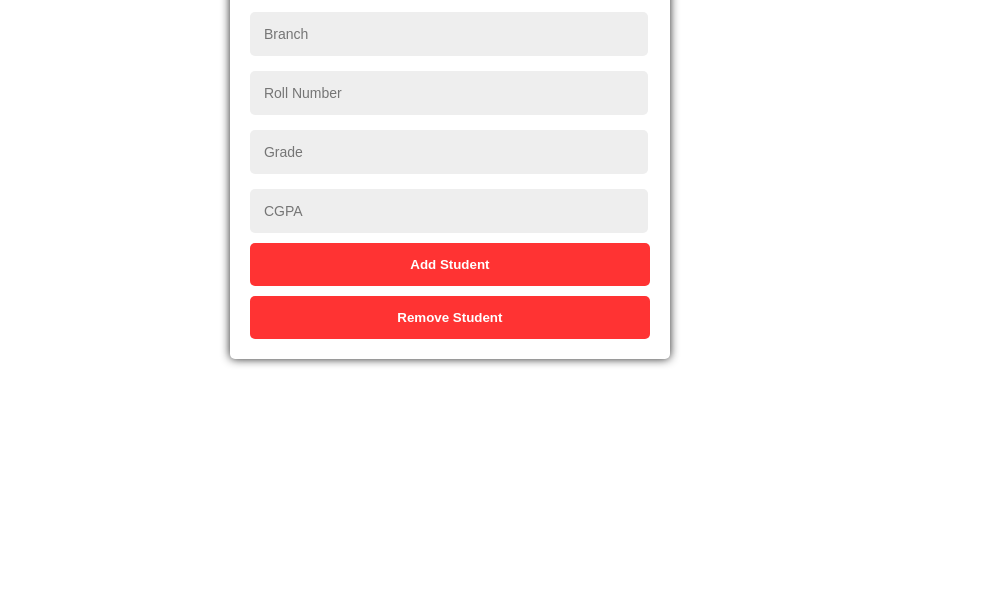
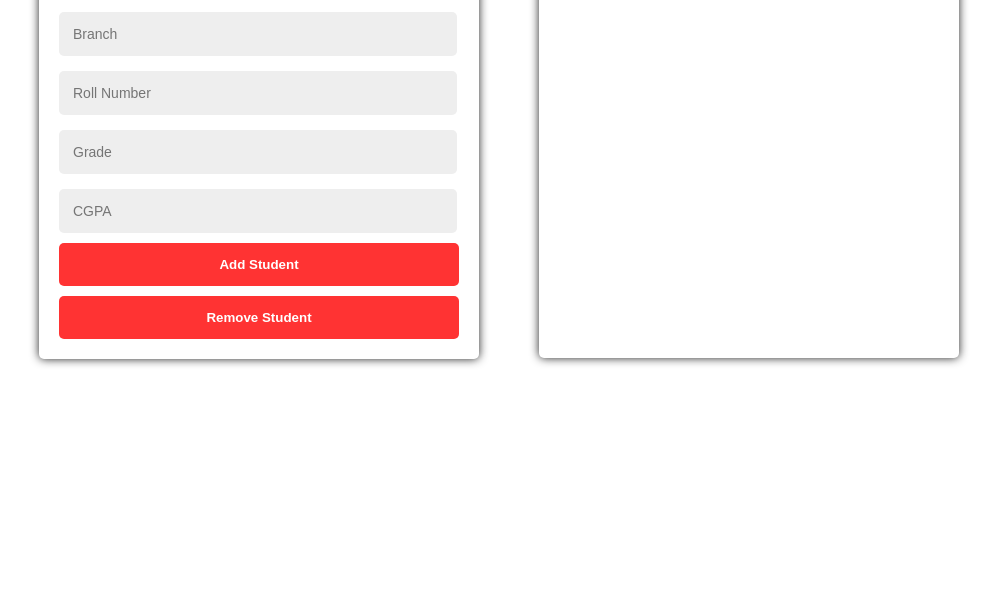
Before and after one commit to faiyankhan/InfoBook, a plain HTML site: page index.html in a window 1280 px wide. Shown: the part 199-800 px from the top of the page, without its empty margins (141-1138 px from the left). Drawn offline with Linux system fonts and the light colour scheme.

Commit message:
css added for right container

```diff
--- a/styles.css
+++ b/styles.css
@@ -44,3 +44,13 @@
     font-weight: bold;
     cursor: pointer;
 }
+
+.right-container {
+    width: 380px;
+    max-height: 437px;
+    background-color: white;
+    padding: 20px;
+    margin: 30px;
+    border-radius: 5px;
+    box-shadow: 0 0 10px rgba(0, 0, 0, 0.863);
+}
```
